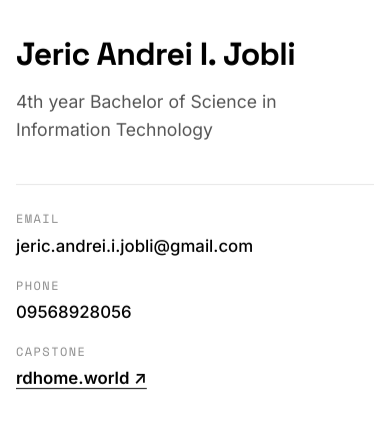
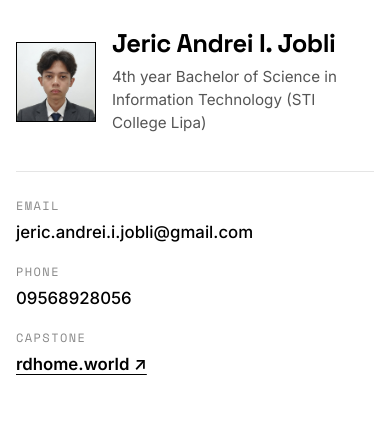
Before and after one commit to incompeman/Euthenics_Portfolio, a plain HTML site: page index.html in a window 390 px wide. Shown: the part 8452-8894 px from the top of the page. Drawn offline with nearby package versions, Linux system fonts and the light colour scheme.

Commit message:
added picture

```diff
--- a/index.html
+++ b/index.html
@@ -423,8 +423,25 @@
       </div>
 
       <div class="contact-block">
-        <h2 class="contact-name">Jeric Andrei I. Jobli</h2>
-        <p class="contact-role">4th year Bachelor of Science in Information Technology</p>
+        <div class="contact-profile-header">
+          <div class="contact-avatar-card media-card" data-type="image"
+            data-src="1x1_photo/734c9865-2e32-4d90-9804-9877132ffecd.jpg"
+            data-caption="Jeric Andrei I. Jobli — 1x1 Portrait">
+            <div class="contact-avatar-wrapper">
+              <img src="1x1_photo/734c9865-2e32-4d90-9804-9877132ffecd.jpg"
+                alt="Jeric Andrei I. Jobli" class="contact-avatar-img">
+              <div class="media-hover-overlay">
+                <span class="expand-icon">&plus;</span>
+                <span class="expand-text">Enlarge</span>
+              </div>
+            </div>
+          </div>
+
+          <div class="contact-profile-text">
+            <h2 class="contact-name">Jeric Andrei I. Jobli</h2>
+            <p class="contact-role">4th year Bachelor of Science in Information Technology (STI College Lipa)</p>
+          </div>
+        </div>
 
         <div class="contact-info-list">
           <div class="info-row">
--- a/styles.css
+++ b/styles.css
@@ -537,21 +537,105 @@ a {
 }
 
 .contact-block {
-  max-width: 720px;
+  max-width: 760px;
+}
+
+/* Contact Profile Header: 1x1 Photo Next to Name */
+.contact-profile-header {
+  display: flex;
+  align-items: center;
+  gap: 28px;
+  margin-bottom: 36px;
+}
+
+.contact-avatar-card {
+  width: 110px;
+  height: 110px;
+  flex-shrink: 0;
+  position: relative;
+  cursor: pointer;
+  background: #f4f4f4;
+  border: 1px solid var(--border-strong);
+  overflow: hidden;
+  transition: transform var(--transition-smooth), border-color var(--transition-smooth), box-shadow var(--transition-smooth);
+}
+
+.contact-avatar-card:hover {
+  transform: translateY(-2px);
+  border-color: #000000;
+  box-shadow: 0 8px 24px rgba(0, 0, 0, 0.12);
+}
+
+.contact-avatar-wrapper {
+  width: 100%;
+  height: 100%;
+  position: relative;
+  overflow: hidden;
+}
+
+.contact-avatar-img {
+  width: 100%;
+  height: 100%;
+  object-fit: cover;
+  display: block;
+  transition: transform var(--transition-slow);
+}
+
+.contact-avatar-card:hover .contact-avatar-img {
+  transform: scale(1.05);
+}
+
+.contact-avatar-card .media-hover-overlay {
+  position: absolute;
+  inset: 0;
+  background: rgba(0, 0, 0, 0.35);
+  display: flex;
+  flex-direction: column;
+  align-items: center;
+  justify-content: center;
+  gap: 4px;
+  opacity: 0;
+  transition: opacity var(--transition-smooth);
+  color: #ffffff;
+}
+
+.contact-avatar-card:hover .media-hover-overlay {
+  opacity: 1;
+}
+
+.contact-avatar-card .expand-icon {
+  font-size: 1.4rem;
+  line-height: 1;
+}
+
+.contact-avatar-card .expand-text {
+  font-family: var(--font-mono);
+  font-size: 0.65rem;
+  letter-spacing: 0.1em;
+  text-transform: uppercase;
+  font-weight: 700;
+}
+
+.contact-profile-text {
+  display: flex;
+  flex-direction: column;
+  justify-content: center;
 }
 
 .contact-name {
   font-family: var(--font-display);
-  font-size: clamp(2rem, 4vw, 3rem);
+  font-size: clamp(1.85rem, 3.8vw, 2.85rem);
   font-weight: 700;
   letter-spacing: -0.02em;
+  line-height: 1.15;
   margin-bottom: 8px;
 }
 
 .contact-role {
-  font-size: 1.1rem;
+  font-size: 1.05rem;
   color: var(--text-secondary);
-  margin-bottom: 40px;
+  line-height: 1.5;
+  margin-bottom: 0;
 }
 
 .contact-info-list {
@@ -776,4 +860,21 @@ a {
     height: 40px;
     font-size: 22px;
   }
+
+  .contact-profile-header {
+    gap: 16px;
+  }
+
+  .contact-avatar-card {
+    width: 80px;
+    height: 80px;
+  }
+
+  .contact-name {
+    font-size: 1.6rem;
+  }
+
+  .contact-role {
+    font-size: 0.95rem;
+  }
 }
```
Also changed, not shown: 1x1_photo/734c9865-2e32-4d90-9804-9877132ffecd.jpg (added), 1 other file.
